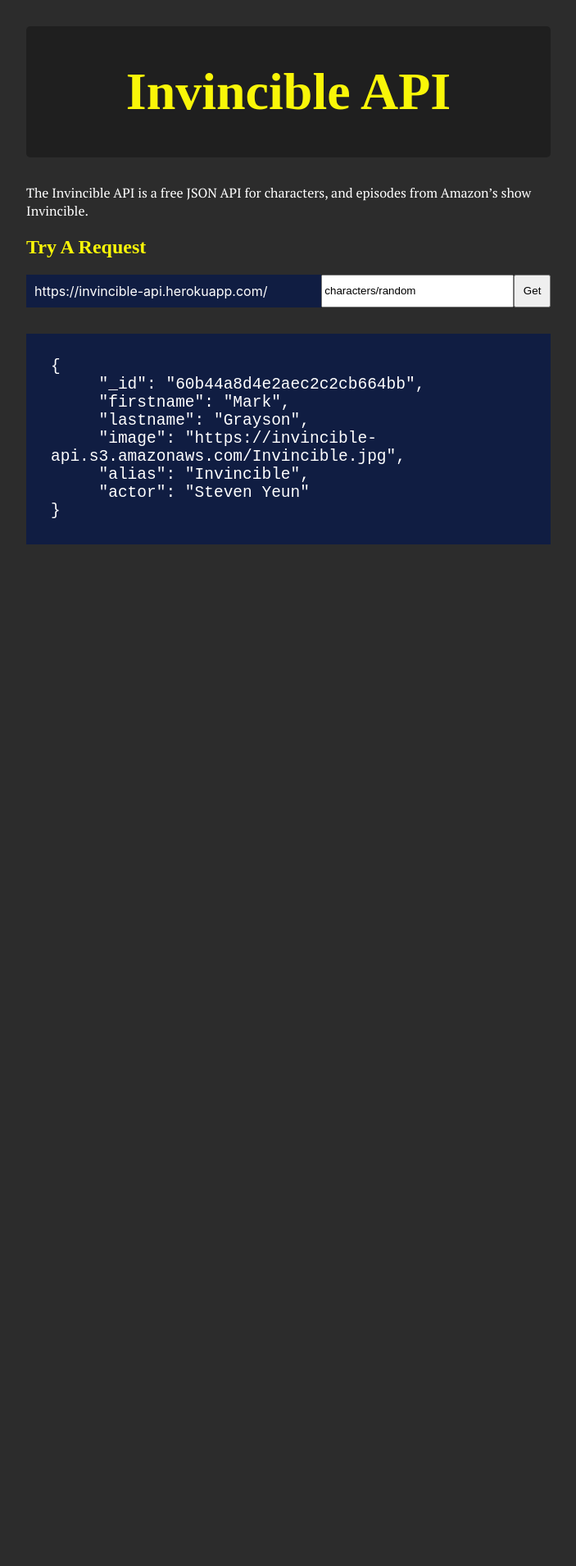
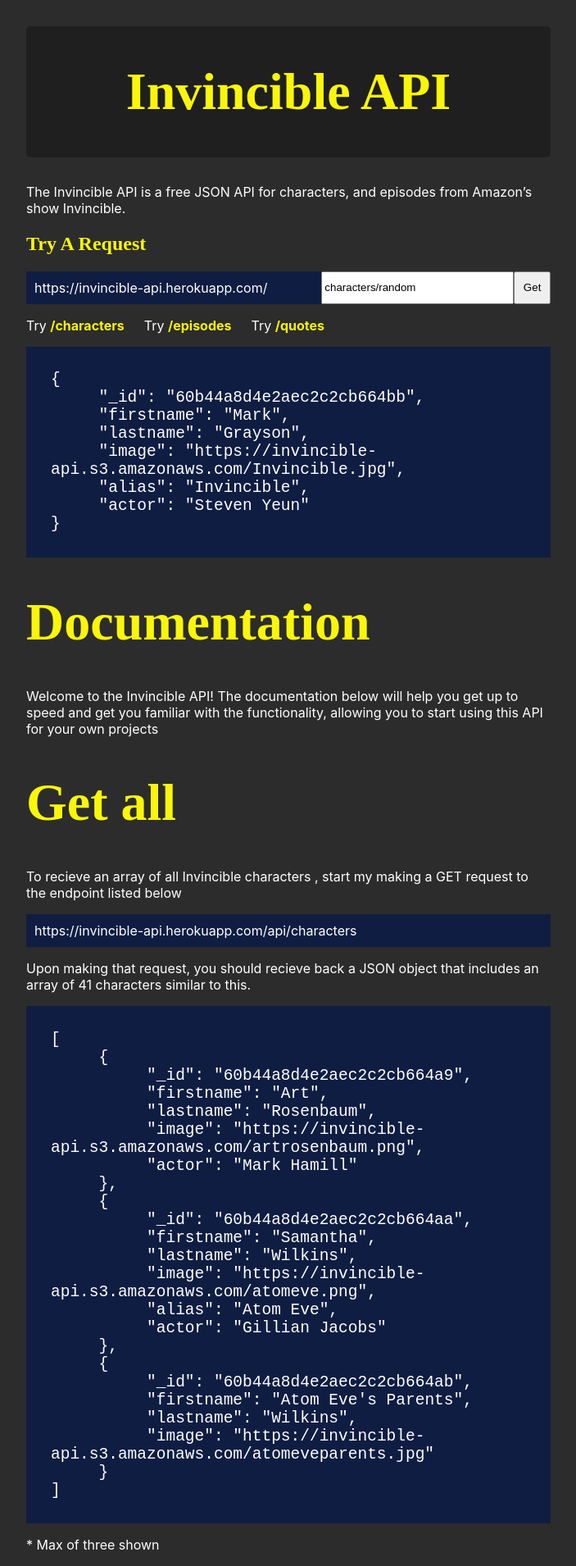
Before and after one commit to jakedoren/Invincible-APIv3, a React (Create React App) app in the folder client/: page / in a window 1280 px wide. Shown: the whole page at 82% size, without its empty margins (288-991 px from the left). Before the commit the page ends 800 px from the top, so only its background shows below. Built offline with nearby package versions, Linux system fonts and the light colour scheme; a web font is replaced by a local one.

Commit message:
added documentation section including get all and it's request box

```diff
--- a/client/src/App.css
+++ b/client/src/App.css
@@ -1,8 +1,13 @@
 @import url(//db.onlinewebfonts.com/c/6ccd50f2fa41fab271e51a0b49a264ef?family=LenorahJNL);
 @import url("https://fonts.googleapis.com/css2?family=PT+Serif:wght@400;700&display=swap");
+@import url('https://fonts.googleapis.com/css2?family=Poppins:wght@200;300;400;500;600;700;800;900&display=swap');
+@import url('https://fonts.googleapis.com/css2?family=Montserrat:wght@200;300;400;500;600;700;800;900&family=Poppins:wght@200;300;400;500;600;700;800;900&display=swap');
+@import url('https://fonts.googleapis.com/css2?family=Bangers&display=swap');
+@import url('https://fonts.googleapis.com/css2?family=Bangers&family=Ubuntu+Mono:wght@400;700&display=swap');
 
 body {
   background-color: #2c2c2c;
+  /* font-family: 'Ubuntu Mono'; */
 }
 
 h1,
@@ -15,11 +20,14 @@
   color: #f9f608;
 }
 
+strong {
+  color: #f9f608;
+}
+
 h1 {
   font-size: 4em;
 }
 
 p {
   color: #fff;
-  font-family: "PT Serif";
 }
--- a/client/src/App.js
+++ b/client/src/App.js
@@ -6,6 +6,7 @@
 import "./App.css";
 import Header from "./components/header/Header";
 import Widget from "./components/widget/Widget";
+import Documentation from "./components/documentation/Documentation";
 
 function App() {
   const [data, setData] = React.useState(null);
@@ -19,6 +20,7 @@
     <div className="App">
       <Header />
       <Widget />
+      <Documentation />
     </div>
   );
 }
--- /dev/null
+++ b/client/src/components/documentation/Documentation.css
@@ -0,0 +1,18 @@
+.documentation {
+    margin: 0 auto;
+    width: 50%;
+}
+
+.brick {
+    background-color: #101D42;
+    flex: 3;
+    color: #fff;
+    padding: 10px;
+}
+
+.display-box {
+    background-color: #101D42;
+    color: #fff;
+    display: flex;
+    align-items: center;
+}
--- /dev/null
+++ b/client/src/components/documentation/Documentation.js
@@ -0,0 +1,54 @@
+import React from 'react'
+import './Documentation.css'
+
+const Documentation = () => {
+
+    const defaultObj = [
+        {
+            "_id": "60b44a8d4e2aec2c2cb664a9",
+            "firstname": "Art",
+            "lastname": "Rosenbaum",
+            "image": "https://invincible-api.s3.amazonaws.com/artrosenbaum.png",
+            "actor": "Mark Hamill"
+        },
+        {
+            "_id": "60b44a8d4e2aec2c2cb664aa",
+            "firstname": "Samantha",
+            "lastname": "Wilkins",
+            "image": "https://invincible-api.s3.amazonaws.com/atomeve.png",
+            "alias": "Atom Eve",
+            "actor": "Gillian Jacobs"
+        },
+        {
+            "_id": "60b44a8d4e2aec2c2cb664ab",
+            "firstname": "Atom Eve's Parents",
+            "lastname": "Wilkins",
+            "image": "https://invincible-api.s3.amazonaws.com/atomeveparents.jpg"
+        },
+
+    ]
+
+
+    return (
+        <div className="documentation">
+            <h1>Documentation</h1>
+            <p>Welcome to the Invincible API! The documentation below will help you get up to speed
+            and get you familiar with the functionality,
+            allowing you to start using this API for your own projects</p>
+            <h1>Get all</h1>
+            <p>To recieve an array of all Invincible characters , start my making a GET request to the endpoint listed below </p>
+            <div className="brick">
+                https://invincible-api.herokuapp.com/api/characters
+            </div>
+            <p>Upon making that request, you should recieve back a JSON object that includes an array of 41 characters similar to this.</p>
+            <div className="display-box">
+                <pre className="display-text" >
+                    {JSON.stringify(defaultObj, null, 5)}
+                </pre>
+            </div>
+            <p>* Max of three shown</p>
+        </div>
+    )
+}
+
+export default Documentation
--- a/client/src/components/header/Header.css
+++ b/client/src/components/header/Header.css
@@ -6,4 +6,4 @@
     display: flex;
     justify-content: center;
     border-radius: 5px;
-  }
+}
--- a/client/src/components/widget/Widget.css
+++ b/client/src/components/widget/Widget.css
@@ -25,7 +25,6 @@
 
 .display-box {
     background-color: #101D42;
-    margin: 2em 0;
     color: #fff;
     display: flex;
     align-items: center;
@@ -33,4 +32,16 @@
 
 .display-text {
     font-size: 1.5em;
+    display: block;
+    padding: 10px 30px;
+    white-space: pre-wrap;
 }
+
+.try-block {
+    display: flex;
+}
+
+.try-block p {
+    padding-right: 1.5em;
+    cursor: pointer;
+}
--- a/client/src/components/widget/Widget.js
+++ b/client/src/components/widget/Widget.js
@@ -1,7 +1,6 @@
-import React, {useEffect, useState} from 'react';
+import React, { useState } from 'react';
 import axios from 'axios';
 import './Widget.css';
-import ReactJson from 'react-json-view'
 
 const Widget = () => {
     const [inputVal, setInputVal] = useState('characters/random');
@@ -11,12 +10,6 @@
         e.preventDefault();
         axios.get(`/api/${inputVal}`)
         .then(res => setRequest(res.data))
-    }
-
-    const preStyle =  {
-        display: 'block',
-        padding: '10px 30px',
-        whiteSpace: 'pre-wrap'
     }
 
     const defaultObj =
@@ -29,6 +22,12 @@
         actor: "Steven Yeun"
     }
 
+    const handleStrongRequest = (e) => {
+        const requestedURL = e.target.innerHTML
+
+        axios.get(`/api/${requestedURL}`)
+        .then(res => setRequest(res.data))
+    }
 
     return (
         <div className="widget">
@@ -39,8 +38,13 @@
                 <input type="text" value={inputVal} placeholder="characters/random" onChange={(e) => setInputVal(e.target.value)} />
                 <button onClick={handleRequest}>Get</button>
             </form>
+            <div className="try-block">
+                <p onClick={handleStrongRequest} >Try <strong>/characters</strong></p>
+                <p onClick={handleStrongRequest} >Try <strong>/episodes</strong></p>
+                <p onClick={handleStrongRequest} >Try <strong>/quotes</strong></p>
+            </div>
             <div className="display-box">
-                <pre className="display-text" style={preStyle}>
+                <pre className="display-text" >
                   {request ? JSON.stringify(request, null, 5) : JSON.stringify(defaultObj, null, 5)}
                 </pre>
             </div>
```
